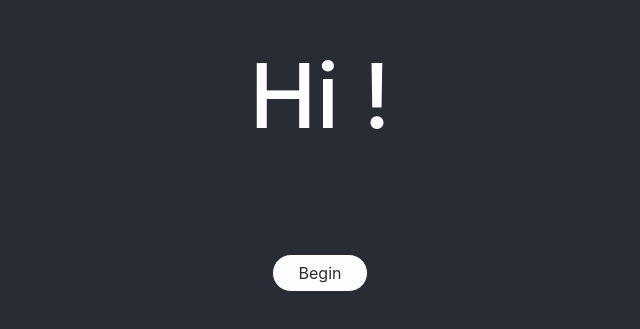
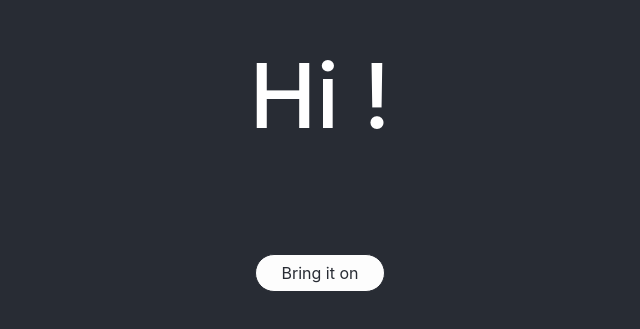
Before and after one commit to niniltp/react-BringItOn, a React (Create React App) app: page / in a window 1280 px wide. Shown: the part 217-546 px from the top of the page, without its empty margins (320-960 px from the left). Built offline with nearby package versions, Linux system fonts and the light colour scheme.

Commit message:
change text button

```diff
--- a/src/app/Scenes/Welcome/Welcome.js
+++ b/src/app/Scenes/Welcome/Welcome.js
@@ -12,7 +12,7 @@ class Welcome extends Component {
                 </Fade>
                 <Fade timeout={2500} style={{transition: '2s'}}>
                     <Link to={{pathname: '/medias'}}><Button
-                        className="btn-color-continue btn btn-animate"><span>Begin</span></Button></Link>
+                        className="btn-color-continue btn btn-animate"><span>Bring it on</span></Button></Link>
                 </Fade>
             </div>
         )
```
